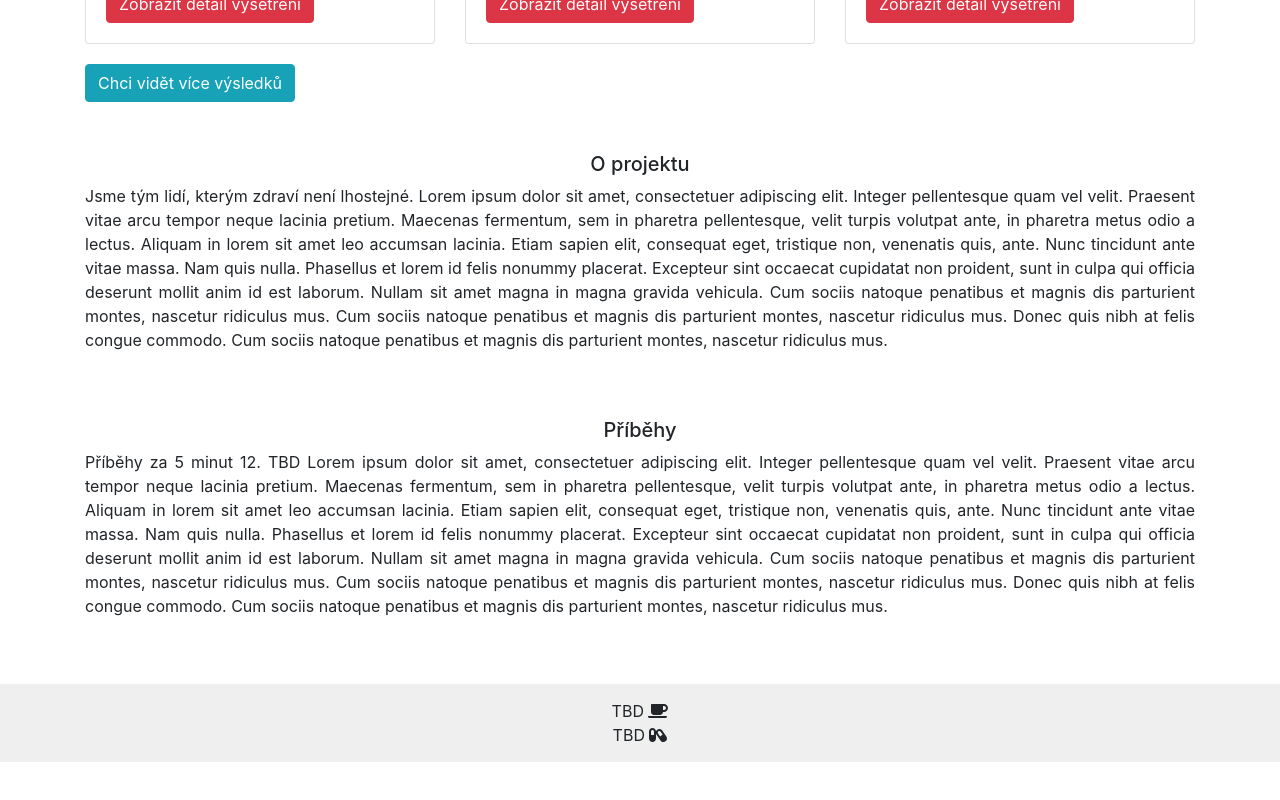
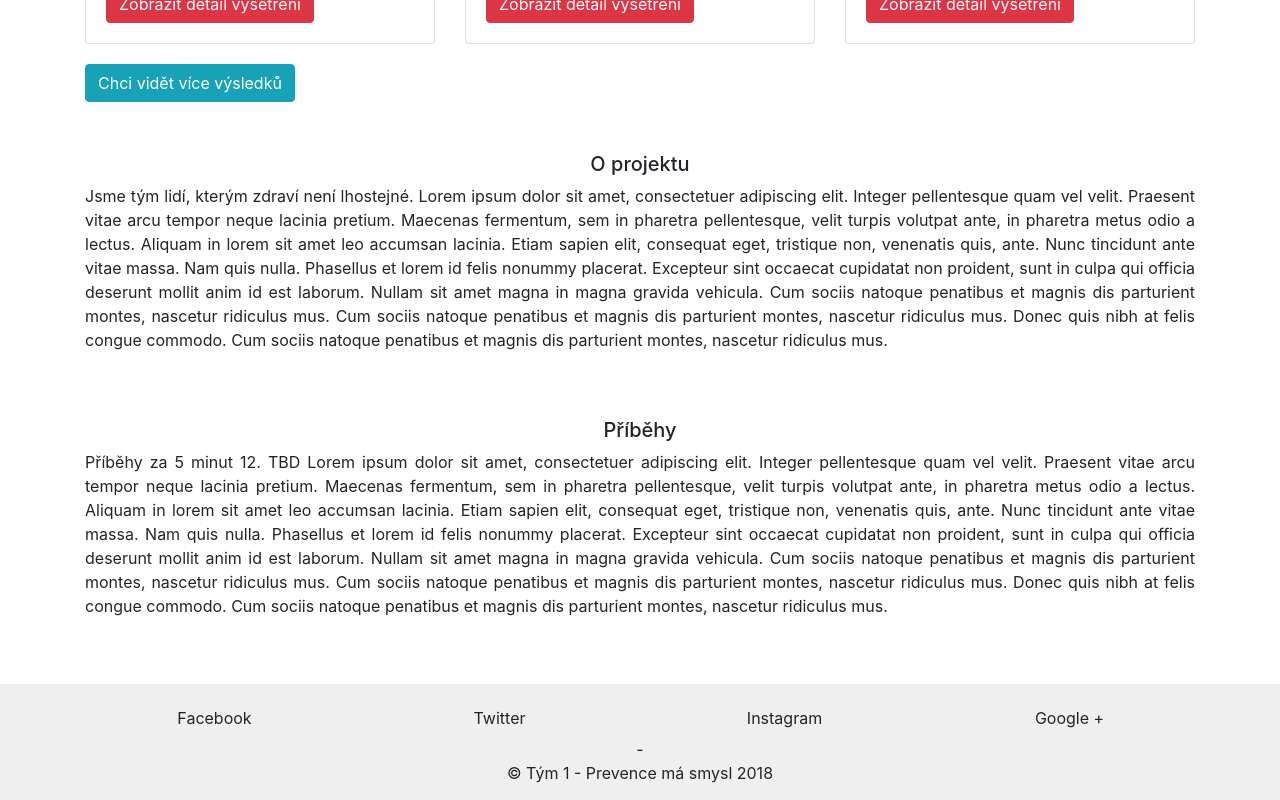
Before and after one commit to hniv00/prevence-ma-smyl_team01, a React (Create React App) app in the folder frontend/: page / in a window 1280 px wide. Shown: the part 932-1732 px from the top of the page. Before the commit the page ends 1694 px from the top, so only its background shows below. Built offline with nearby package versions, Linux system fonts and the light colour scheme.

Commit message:
Footer buttons without icons

```diff
--- a/frontend/src/components/organisms/Footer.js
+++ b/frontend/src/components/organisms/Footer.js
@@ -4,21 +4,37 @@ import { Container, Button, Row, Col } from 'reactstrap';
 import { FontAwesomeIcon } from '@fortawesome/react-fontawesome';
 import { faCoffee } from '@fortawesome/free-solid-svg-icons'
 import { faCapsules } from '@fortawesome/free-solid-svg-icons'
+import { facebook } from '@fortawesome/free-solid-svg-icons'
 
 
 export class Footer extends Component {
+
   render() {
     return (
       <div>
         <Container>
           <Row>
             <Col>
-              TBD <FontAwesomeIcon icon={faCoffee} />
+              <button type="button" class="btn btn-fb"><i class="fa fa-facebook pr-1"></i> Facebook</button>
+            </Col>
+            <Col>
+              <button type="button" class="btn btn-tw"><i class="fa fa-twitter pr-1"></i> Twitter</button>
+            </Col>
+            <Col>
+              <button type="button" class="btn btn-ins"><i class="fa fa-instagram pr-1"></i> Instagram</button>
+            </Col>
+            <Col>
+              <button type="button" class="btn btn-gplus"><i class="fa fa-google-plus pr-1"></i> Google +</button>
             </Col>
           </Row>
           <Row>
             <Col>
-              TBD <FontAwesomeIcon icon={faCapsules} />
+              -
+            </Col>
+          </Row>
+          <Row>
+            <Col>
+              © Tým 1 - Prevence má smysl {new Date().getFullYear()}
             </Col>
           </Row>
         </Container>
```
